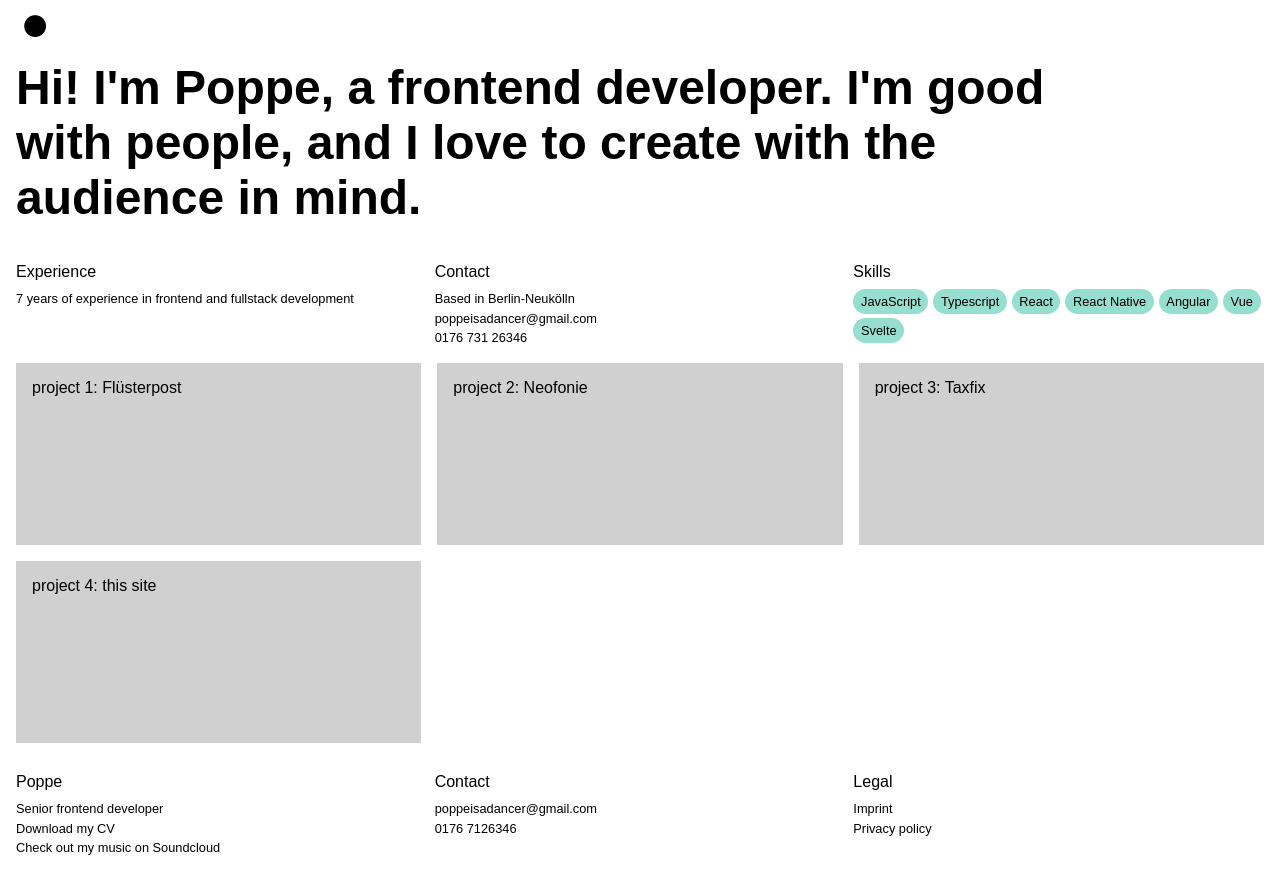
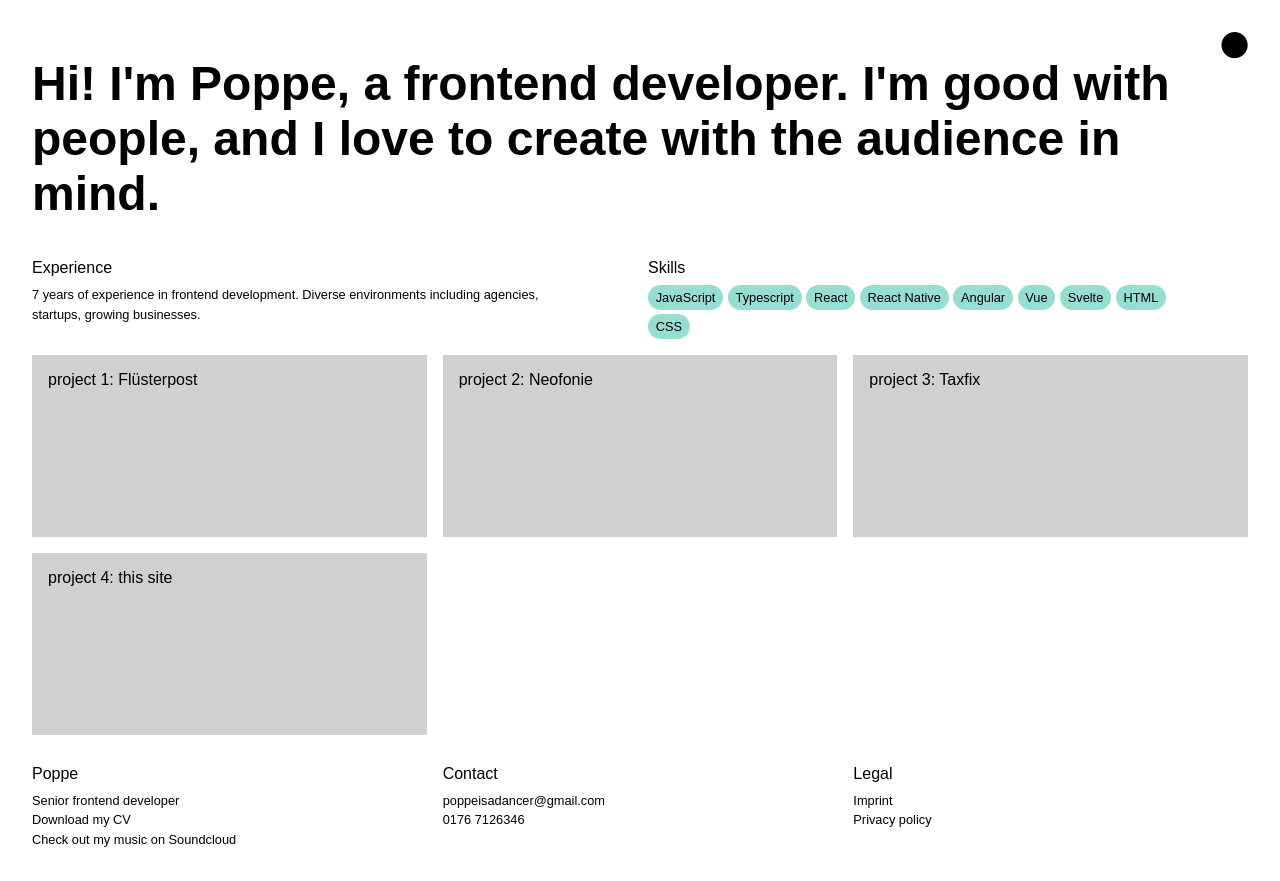
Before and after one commit to djpo/poppe-club, a SvelteKit app: page / in a window 1280 px wide. Built offline with nearby package versions, Linux system fonts and the light colour scheme; a web font is replaced by a local one.

Commit message:
improve resonsive layout

```diff
--- a/src/routes/+layout.svelte
+++ b/src/routes/+layout.svelte
@@ -39,4 +39,9 @@
 		max-width: 1440px;
 		padding: 1em;
 	}
+	@media (min-width: 720px) {
+		main {
+			padding: 2em;
+		}
+	}
 </style>
--- a/src/routes/+page.svelte
+++ b/src/routes/+page.svelte
@@ -11,35 +11,26 @@
 <!-- <img class="background-video" src={cancan} alt="welcome!!!!!!" /> -->
 
 <section>
-	<div>
-		<a class="btn btn-1" href="/project">⬤</a>
-	</div>
-
-	<div>
+	<div class="header-with-button">
+		<div class="btn header-button">
+			<p>⬤</p>
+		</div>
 		<h1>
 			Hi! I'm Poppe, a frontend developer. I'm good with people, and I love to create with the
 			audience in mind.
 		</h1>
 	</div>
 
-	<div class="text-chunks-container">
-		<div class="main-chunk">
+	<div class="main-chunks-container">
+		<div class="text-chunk main-chunk">
 			<h2>Experience</h2>
-			<p>7 years of experience in frontend and fullstack development</p>
-		</div>
-
-		<div class="main-chunk">
-			<h2>Contact</h2>
 			<p>
-				Based in Berlin-Neukölln
-				<br />
-				poppeisadancer@gmail.com
-				<br />
-				0176 731 26346
+				7 years of experience in frontend development. Diverse environments including agencies,
+				startups, growing businesses.
 			</p>
 		</div>
 
-		<div class="main-chunk">
+		<div class="text-chunk main-chunk">
 			<h2>Skills</h2>
 			<ul class="skills">
 				<p>JavaScript</p>
@@ -49,6 +40,8 @@
 				<p>Angular</p>
 				<p>Vue</p>
 				<p>Svelte</p>
+				<p>HTML</p>
+				<p>CSS</p>
 			</ul>
 		</div>
 	</div>
@@ -68,8 +61,8 @@
 		</a>
 	</div>
 
-	<div class="text-chunks-container">
-		<div class="footer-chunk">
+	<div class="footer-chunks-container">
+		<div class="text-chunk footer-chunk-wider">
 			<h2>Poppe</h2>
 			<p>
 				Senior frontend developer
@@ -80,7 +73,7 @@
 			</p>
 		</div>
 
-		<div class="footer-chunk">
+		<div class="text-chunk">
 			<h2>Contact</h2>
 			<p>
 				poppeisadancer@gmail.com
@@ -89,7 +82,7 @@
 			</p>
 		</div>
 
-		<div class="footer-chunk">
+		<div class="text-chunk">
 			<h2>Legal</h2>
 			<p>
 				Imprint
@@ -101,17 +94,67 @@
 </section>
 
 <style>
-	.text-chunks-container {
+	@media (min-width: 720px) {
+		.header-with-button {
+			display: flex;
+			flex-direction: row-reverse;
+		}
+	}
+	.header-button {
+		width: 2em;
+		height: 2em;
+		cursor: pointer;
+	}
+	.header-button > p {
+		font-size: 1.2em;
+		text-align: center;
+	}
+
+	@media (min-width: 720px) {
+		.main-chunks-container {
+			display: grid;
+			grid-template-columns: repeat(auto-fit, minmax(21em, 1fr));
+			gap: 1em;
+		}
+	}
+	@media (max-width: 480px) {
+		.main-chunk {
+			padding: 0;
+		}
+	}
+	@media (min-width: 1080px) {
+		.main-chunk {
+			padding-right: 10%;
+		}
+	}
+
+	.footer-chunks-container {
 		display: grid;
-		grid-template-columns: repeat(auto-fit, minmax(160px, 1fr));
-		gap: 0.5em;
+		grid-template-columns: repeat(3, 1fr);
+		gap: 1em;
 	}
+	@media (max-width: 720px) {
+		.footer-chunks-container {
+			grid-template-columns: repeat(2, 1fr);
+		}
+	}
+	.footer-chunk-wider {
+		min-width: 280px;
+	}
+	@media (max-width: 720px) {
+		.footer-chunk-wider {
+			border-color: fuchsia;
+			grid-column: 1 / span 2;
+		}
+	}
+
 	.skills {
+		min-width: 50%;
+		padding: 0;
 		display: flex;
 		flex-wrap: wrap;
+		gap: 0.3em;
 		list-style: none;
-		padding: 0;
-		gap: 0.3em;
 	}
 	.skills > p {
 		background-color: var(--color-bubble);
@@ -128,6 +171,7 @@
 	.project-thumbnail {
 		min-height: 150px;
 		min-width: 100px;
+		max-width: 100%;
 		background-color: rgba(100, 100, 100, 0.3);
 		padding: 1em;
 	}
--- a/src/routes/styles.css
+++ b/src/routes/styles.css
@@ -30,6 +30,11 @@
 	--gray-box-border: rgba(255, 255, 255, 0.6);
 	--column-width: 42em;
 	--column-margin-top: 4em;
+	--breakpoint-s: 360px;
+	--breakpoint-m: 480px;
+	--breakpoint-l: 720px;
+	--breakpoint-xl: 1080px;
+	--breakpoint-xxl: 1440px;
 
 	font-family: var(--font-body-1), var(--font-body-default);
 	color: var(--color-text);
@@ -73,6 +78,12 @@ a {
 a:hover {
 	text-decoration: underline;
 }
+@media (min-width: 380px) {
+	p {
+		font-size: 0.8em;
+		line-height: 1.5;
+	}
+}
 
 h1 {
 	margin-top: 0.5em;
@@ -85,6 +96,21 @@ h2 {
 	margin-bottom: 0.5em;
 	font-weight: 500;
 	font-size: 0.9em;
+}
+@media (min-width: 720px) {
+	h1 {
+		font-size: 2.2em;
+		font-weight: 600;
+		margin-right: 1em;
+	}
+	h2 {
+		font-size: 1em;
+	}
+}
+@media (min-width: 1080px) {
+	h1 {
+		font-size: 3em;
+	}
 }
 
 pre {
@@ -124,28 +150,6 @@ button:focus:not(:focus-visible) {
 	padding: 0.2em 0.5em;
 }
 
-@media (min-width: 380px) {
-	p {
-		font-size: 0.8em;
-		line-height: 1.5;
-	}
-}
-@media (min-width: 720px) {
-	h1 {
-		font-size: 2.2em;
-		font-weight: 600;
-		margin-right: 10%;
-	}
-	h2 {
-		font-size: 1em;
-	}
-}
-@media (min-width: 1080px) {
-	h1 {
-		font-size: 3em;
-	}
-}
-
 .visually-hidden {
 	border: 0;
 	clip: rect(0 0 0 0);
```
